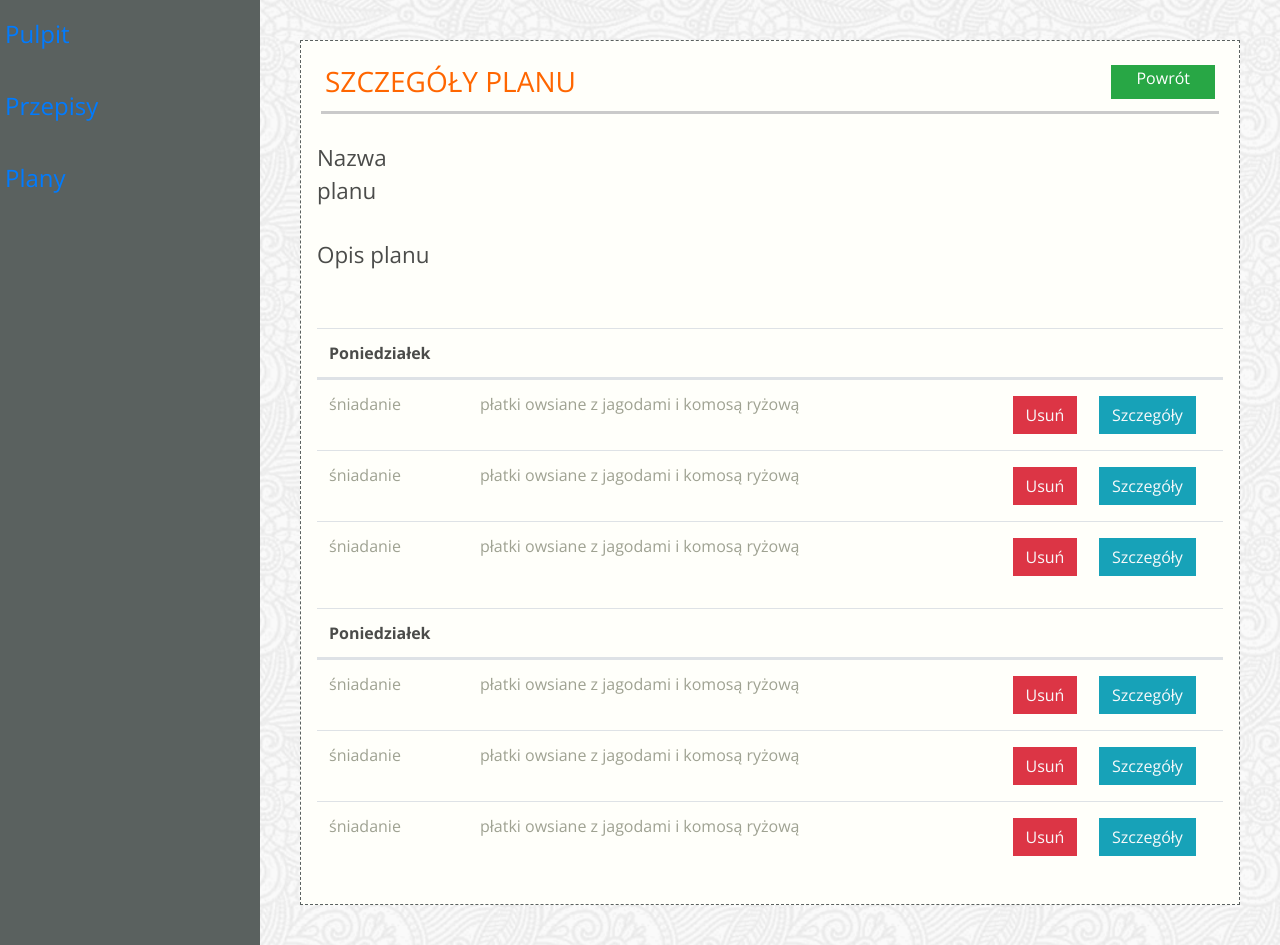
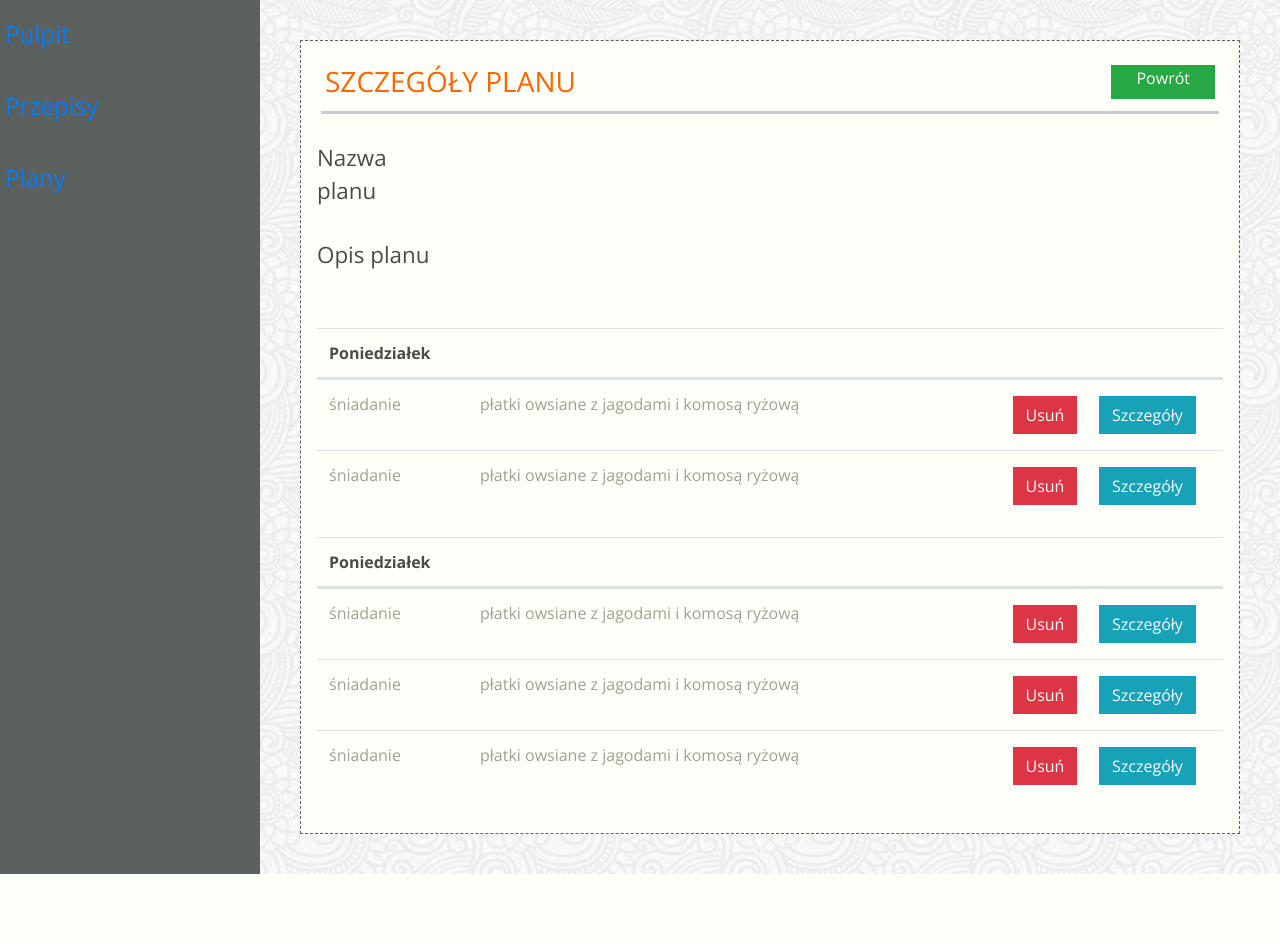
Before and after one commit to JaBrab1/jedzonko-team-project, a Django app: template jedzonko/templates/app-details-schedules.html in a window 1280 px wide. Shown: the part 84-1029 px from the top of the page. After the commit the page ends 958 px from the top, so only its background shows below. Run offline with Django 3.2, Linux system fonts and the light colour scheme; the template is opened without the code that fills it, so the values that code supplies are empty; some libraries are stand-ins or nearby versions; some web fonts are replaced.

Commit message:
Zrobione

```diff
--- a/jedzonko/templates/app-details-schedules.html
+++ b/jedzonko/templates/app-details-schedules.html
@@ -66,17 +66,17 @@
                        class="btn btn-info rounded-0 text-light m-1">Szczegóły</a>
                 </td>
             </tr>
-            <tr class="d-flex">
-                <td class="col-2">śniadanie</td>
-                <td class="col-7">płatki owsiane z jagodami i komosą ryżową</td>
-                <td class="col-1 center">
-                    <a href="#" class="btn btn-danger rounded-0 text-light m-1">Usuń</a>
-                </td>
-                <td class="col-2 center">
-                    <a href="app-details-schedules.html"
-                       class="btn btn-info rounded-0 text-light m-1">Szczegóły</a>
-                </td>
-            </tr>
+{#            <tr class="d-flex">#}
+{#                <td class="col-2">śniadanie</td>#}
+{#                <td class="col-7">płatki owsiane z jagodami i komosą ryżową</td>#}
+{#                <td class="col-1 center">#}
+{#                    <a href="#" class="btn btn-danger rounded-0 text-light m-1">Usuń</a>#}
+{#                </td>#}
+{#                <td class="col-2 center">#}
+{#                    <a href="app-details-schedules.html"#}
+{#                       class="btn btn-info rounded-0 text-light m-1">Szczegóły</a>#}
+{#                </td>#}
+{#            </tr>#}
             </tbody>
         </table>
 
```
Also changed, not shown: jedzonko/templates/app-recipe-details.html (+5 -2 lines), jedzonko/views.py (+12 -0 lines).
